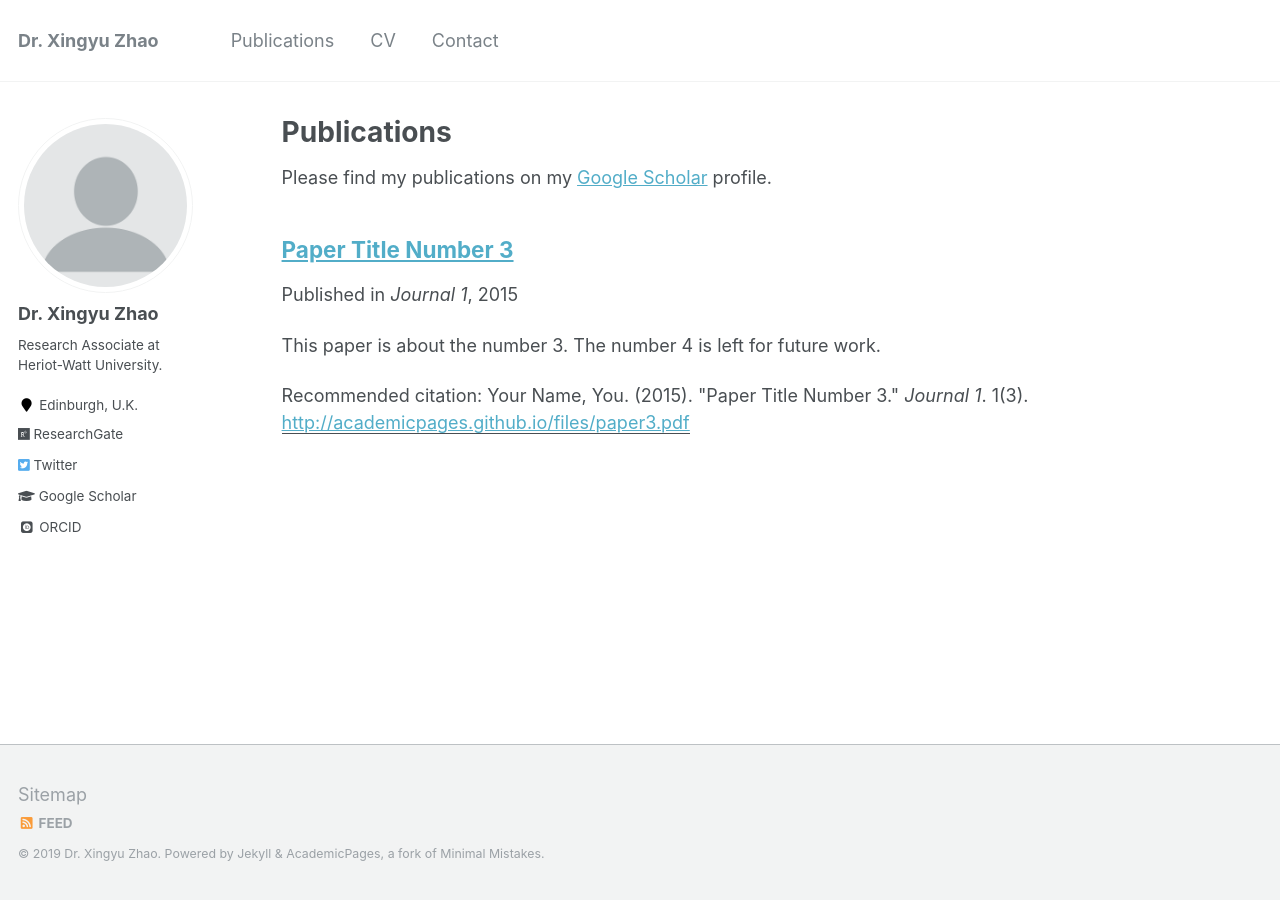
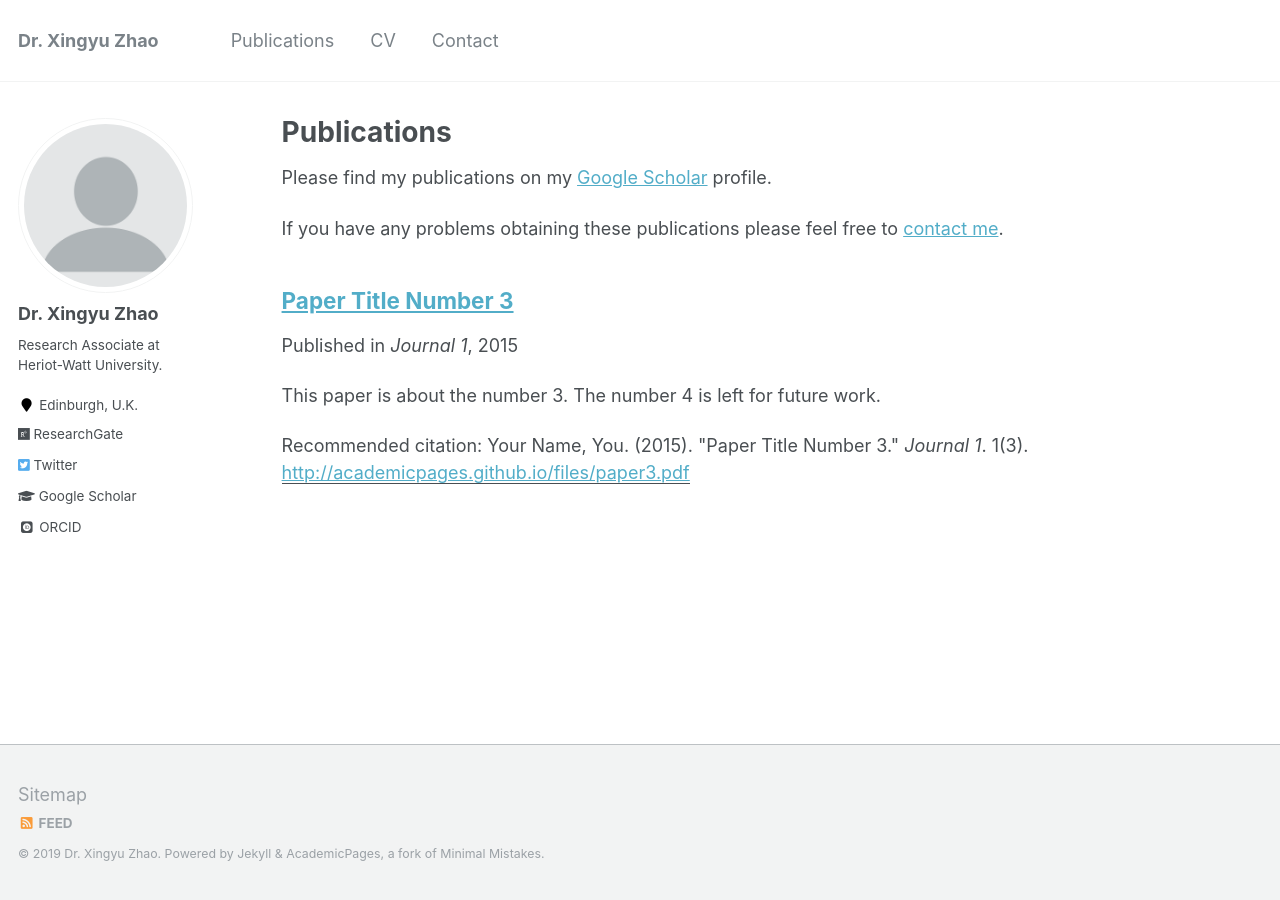
Before and after one commit to x-y-zhao/x-y-zhao.github.io, a Jekyll site: the page built from _pages/publications.md, in a window 1280 px wide. Built offline with Jekyll 4.4.1, drawn with Linux system fonts in a browser that asks for light colours; some web fonts are replaced.

Commit message:
Update publications.md

```diff
--- a/_pages/publications.md
+++ b/_pages/publications.md
@@ -8,6 +8,8 @@ author_profile: true
 
   Please find my publications on my [Google Scholar](https://scholar.google.com/citations?user=SzEBdA8AAAAJ&hl=en) profile.
 
+  If you have any problems obtaining these publications please feel free to [contact me](https://x-y-zhao.github.io/contact/).
+
 
 {% include base_path %}
 
```
